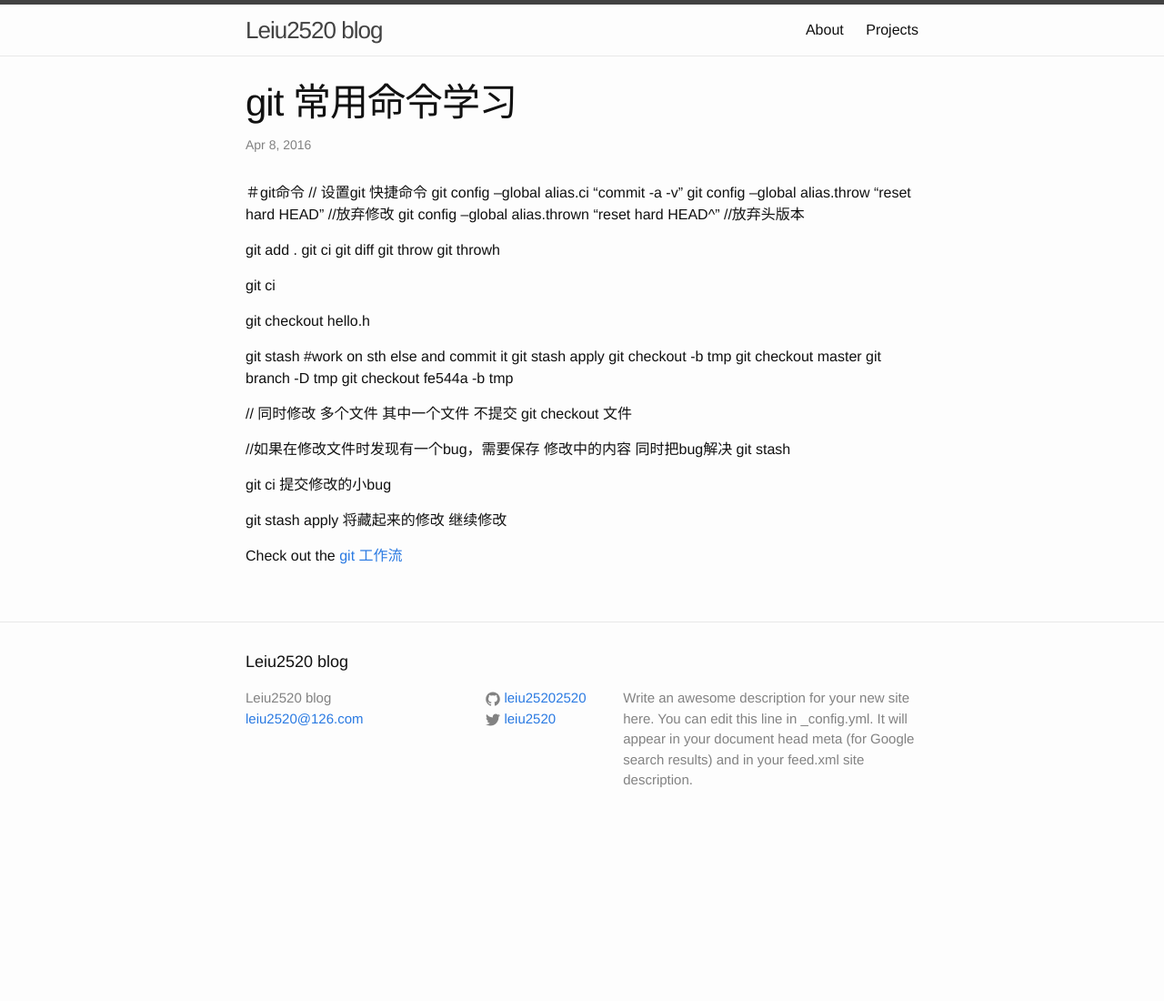
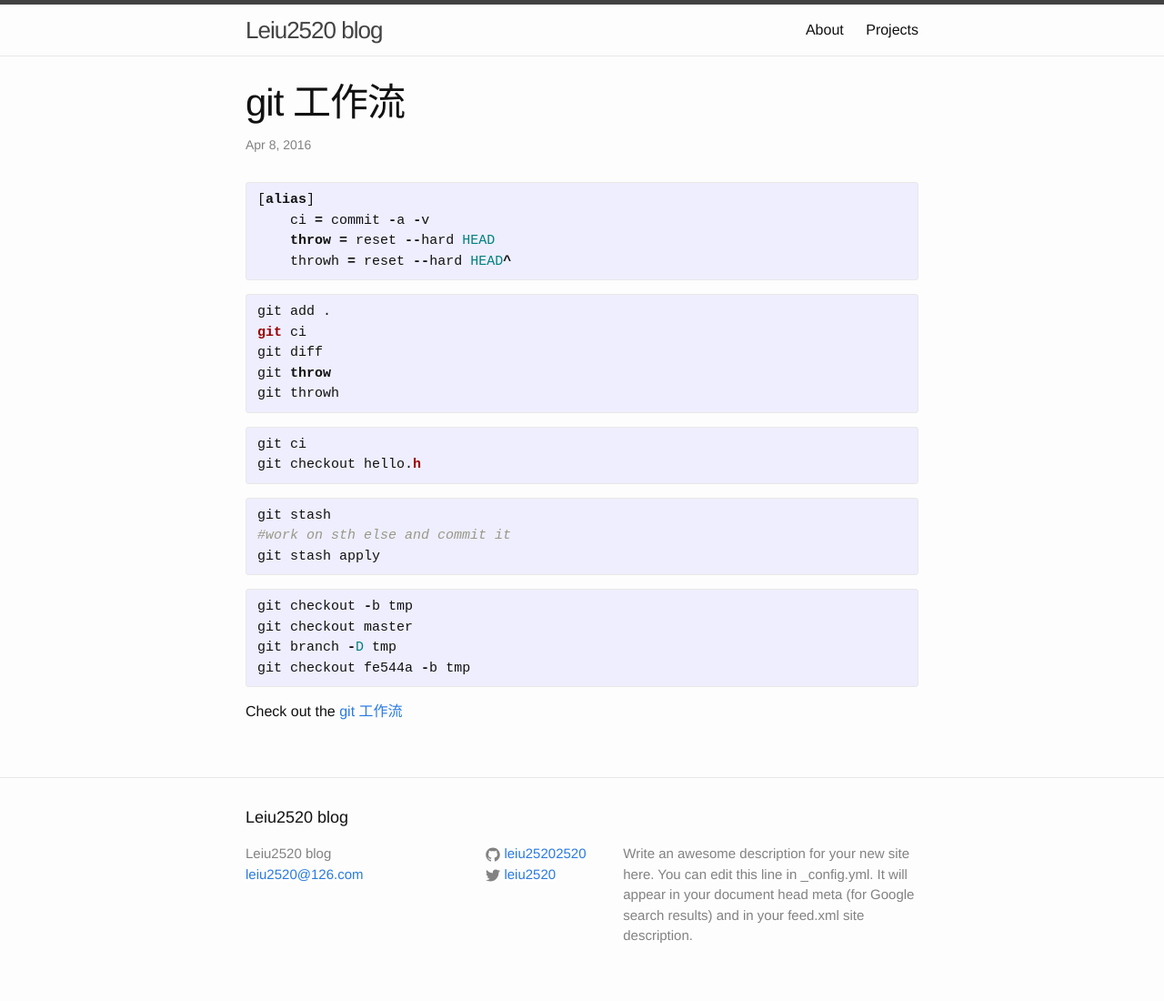
Before and after one commit to leiu25202520/myblog, a Jekyll site: the page built from _posts/2016-04-08-git-study.markdown, in a window 1280 px wide. Shown: the whole page at 91% size. Built offline with Jekyll 4.4.1, drawn with Linux system fonts in a browser that asks for light colours; comment, search, counter and statistics services are not loaded; before the commit the page ends 929 px from its top, so only the background shows below that.

Commit message:
git 工作流 常用命令补全:

```diff
--- a/_posts/2016-04-08-git-study.markdown
+++ b/_posts/2016-04-08-git-study.markdown
@@ -1,45 +1,41 @@
 ---
 layout: post
-title:  "git 常用命令学习"
+title:  "git 工作流"
 date:   2016-04-08 19:55:07 +0800
 ---
-＃git命令
-// 设置git 快捷命令
-git config --global alias.ci "commit -a -v"
-git config --global alias.throw "reset hard HEAD"  //放弃修改
-git config --global alias.thrown "reset hard HEAD^"   //放弃头版本
 
+{% highlight ruby %}
+[alias]
+    ci = commit -a -v
+    throw = reset --hard HEAD
+    throwh = reset --hard HEAD^
+{% endhighlight %}
+
+{% highlight ruby %}
 git add .
 git ci
 git diff
 git throw
 git throwh
+{% endhighlight %}
 
+{% highlight ruby %}
 git ci
+git checkout hello.h
+{% endhighlight %}
 
-git checkout hello.h
-
+{% highlight ruby %}
 git stash
 #work on sth else and commit it
 git stash apply
+{% endhighlight %}
+
+{% highlight ruby %}
 git checkout -b tmp
 git checkout master
 git branch -D tmp
 git checkout fe544a -b tmp
-
-
-// 同时修改 多个文件 其中一个文件 不提交
-git checkout 文件
-
-//如果在修改文件时发现有一个bug，需要保存 修改中的内容  同时把bug解决
-git stash
-
-git ci  提交修改的小bug
-
-git stash apply  将藏起来的修改 继续修改
-
-
-
+{% endhighlight %}
 
 
 
```
